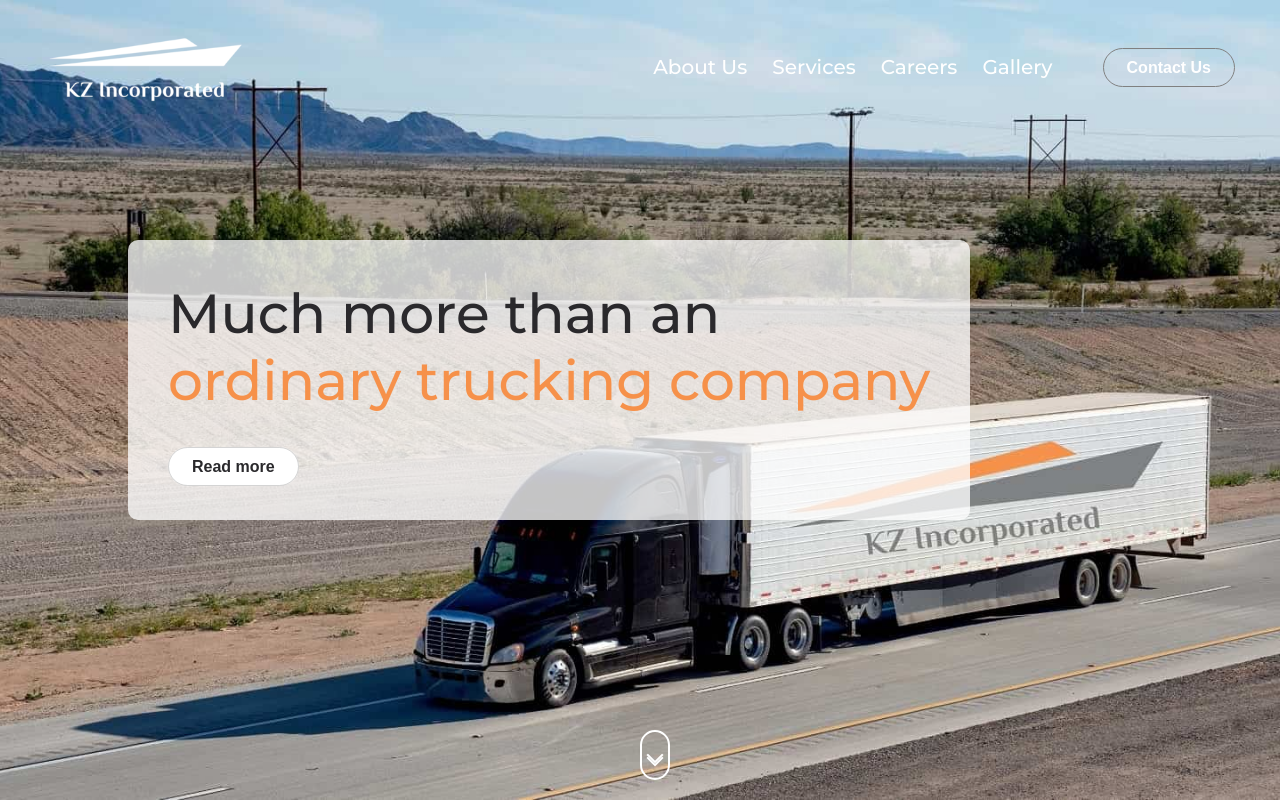
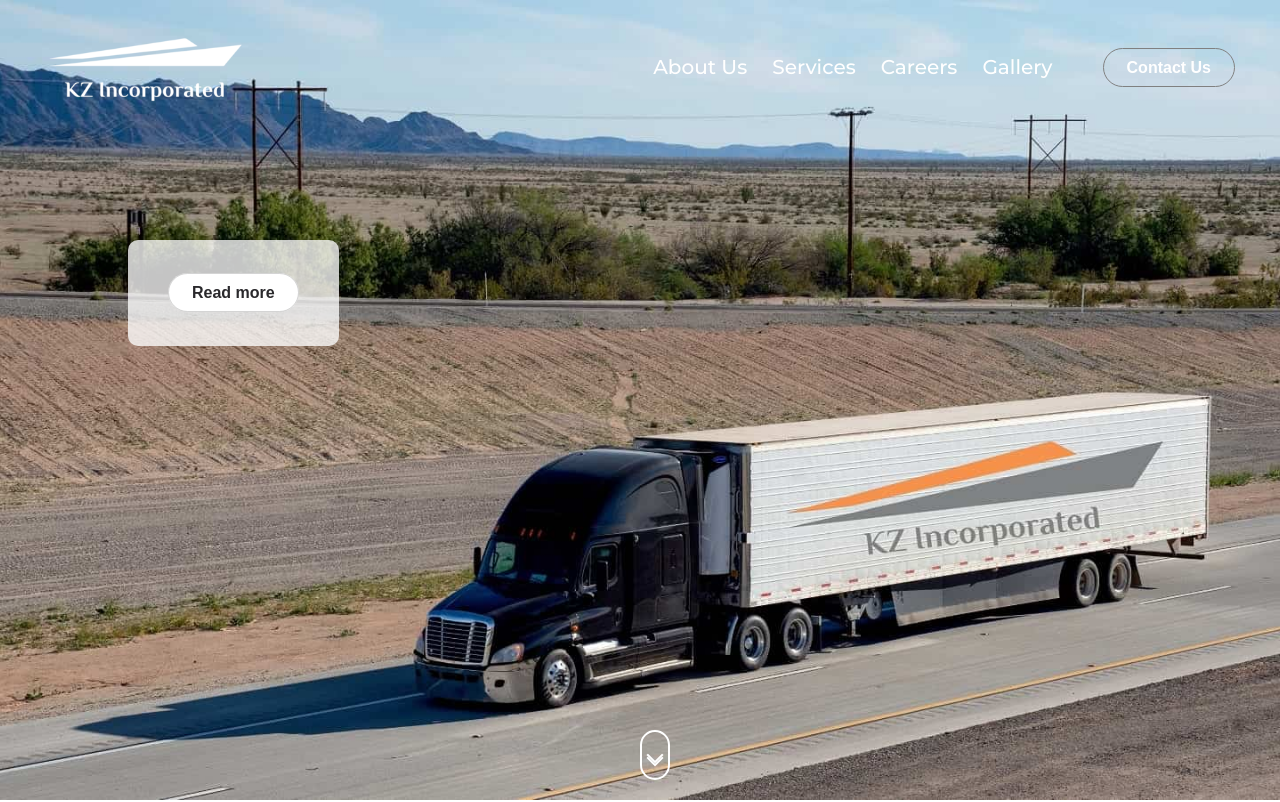
Before and after one commit to MarkoJS/kzincorporated, a plain HTML site: page index.html in a window 1280 px wide. Shown: the top 802 px of the page. Drawn offline with nearby package versions, Linux system fonts and the light colour scheme; files whose address does not match are found by name; a web font is replaced by a local one.

Commit message:
naslov test

```diff
--- a/index.html
+++ b/index.html
@@ -63,7 +63,7 @@
         <!--Hero START-->
         <div class="hero-container">
             <!-- <h1>Much more <br><span> than driving</span></h1> -->
-            <h1>Much more than an<br><span> ordinary trucking company</span></h1>
+            <!-- <h1>Much more than an<br><span> ordinary trucking company</span></h1> -->
             <a href="pages/about.html">Read more</a>
         </div>
         <!--Animated BTN on Hero for scrolling down-->
```
